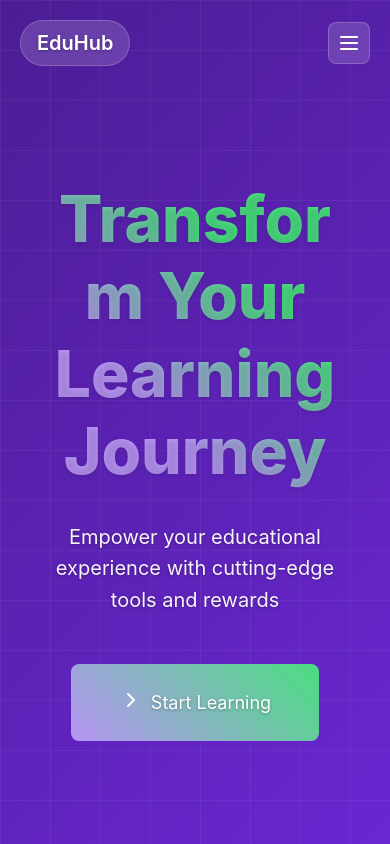
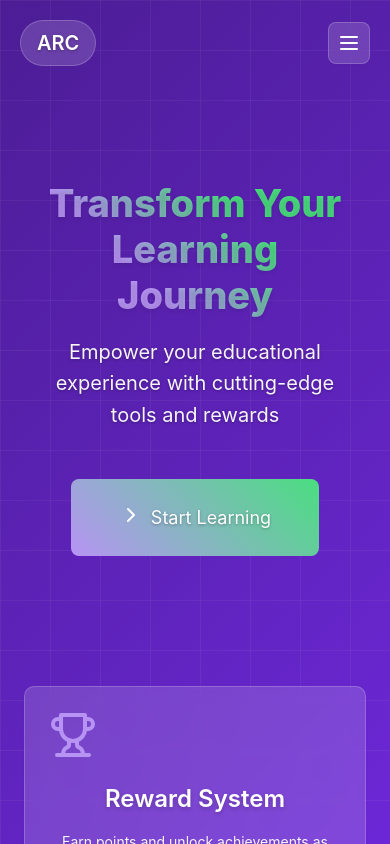
Before and after one commit to Akhpie/ARC-dashboard, a React (Vite) app: page / in a window 390 px wide. Shown: the top 844 px of the page. Built offline with nearby package versions, Linux system fonts and the light colour scheme.

Commit message:
responsive changes

```diff
--- a/src/components/HomePage.tsx
+++ b/src/components/HomePage.tsx
@@ -157,7 +157,7 @@ const styles = `
     display: grid;
     grid-template-columns: repeat(3, 1fr);
     gap: 24px;
-    margin-top: 60px;
+    margin-top: 30px;
     padding: 0 48px;
   }
 
@@ -330,7 +330,7 @@ const HomePage = () => {
                   textShadow: "0 1px 3px rgba(0, 0, 0, 0.3)",
                 }}
               >
-                EduHub
+                ARC
               </Title>
               <div className="desktop-nav">
                 <NavLinks />
@@ -385,15 +385,10 @@ const HomePage = () => {
               margin: "0 auto",
             }}
           >
-            <Title
-              className="gradient-text"
-              style={{
-                fontSize: 64,
-                marginBottom: 32,
-              }}
-            >
+            <Title className="gradient-text text-3xl md:text-5xl lg:text-6xl mb-4 md:mb-8">
               Transform Your Learning Journey
             </Title>
+
             <Paragraph
               style={{
                 fontSize: 20,
```
